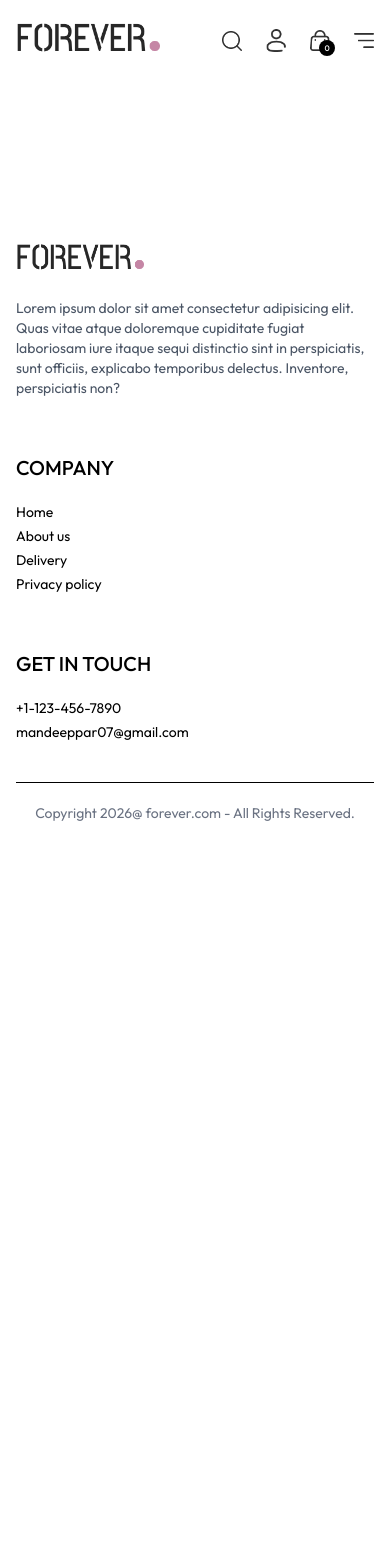
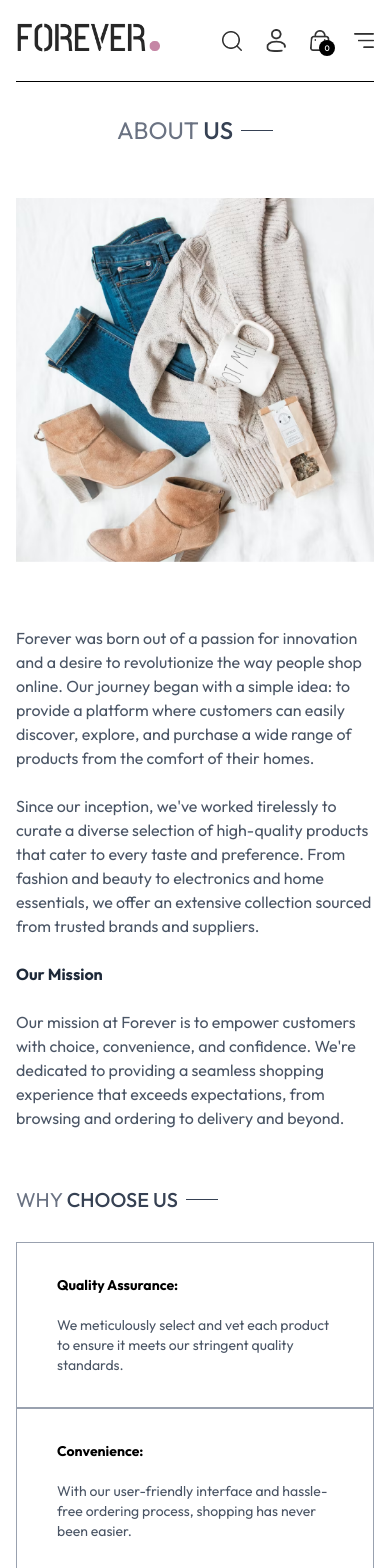
Before and after one commit to Mandeep-Parmar/ecommerce-app, a React (Vite) app in the folder frontend/: page /about in a window 390 px wide. Shown: the top 1568 px of the page. Before the commit the page ends 844 px from the top, so only its background shows below. Built offline with nearby package versions, Linux system fonts and the light colour scheme.

Commit message:
build about page with responsive layout, company details, and newslatter integration

```diff
--- a/frontend/src/pages/About.jsx
+++ b/frontend/src/pages/About.jsx
@@ -1,11 +1,80 @@
-import React from 'react'
+import React from "react";
+import Title from "../components/Title";
+import { assets } from "../assets/assets";
+import NewsLatterBox from "../components/NewsLatterBox";
 
 const About = () => {
   return (
     <div>
+      <div className="text-2xl text-center pt-8 border-t">
+        <Title text1={"ABOUT"} text2={"US"} />
+      </div>
 
+      <div className="my-10 flex flex-col md:flex-row gap-16">
+        <img
+          className="w-full md:max-w-[450px]"
+          src={assets.about_img}
+          alt="about us"
+        />
+        <div className="flex flex-col justify-center gap-6 md:w-2/4 text-gray-600">
+          <p>
+            Forever was born out of a passion for innovation and a desire to
+            revolutionize the way people shop online. Our journey began with a
+            simple idea: to provide a platform where customers can easily
+            discover, explore, and purchase a wide range of products from the
+            comfort of their homes.
+          </p>
+          <p>
+            Since our inception, we've worked tirelessly to curate a diverse
+            selection of high-quality products that cater to every taste and
+            preference. From fashion and beauty to electronics and home
+            essentials, we offer an extensive collection sourced from trusted
+            brands and suppliers.
+          </p>
+
+          <b className="text-gray-800">Our Mission</b>
+          <p>
+            Our mission at Forever is to empower customers with choice,
+            convenience, and confidence. We're dedicated to providing a seamless
+            shopping experience that exceeds expectations, from browsing and
+            ordering to delivery and beyond.
+          </p>
+        </div>
+      </div>
+
+      <div className="text-xl py-4">
+        <Title text1={"WHY"} text2={"CHOOSE US"} />
+      </div>
+
+      <div className="flex flex-col md:flex-row text-sm mb-20">
+        <div className="border border-gray-400 px-10 md:px-16 py-8 sm:py-20 flex flex-col gap-5">
+          <b>Quality Assurance:</b>
+          <p className="text-gray-600">
+            We meticulously select and vet each product to ensure it meets our
+            stringent quality standards.
+          </p>
+        </div>
+
+        <div className="border border-gray-400 px-10 md:px-16 py-8 sm:py-20 flex flex-col gap-5">
+          <b>Convenience:</b>
+          <p className="text-gray-600">
+            With our user-friendly interface and hassle-free ordering process,
+            shopping has never been easier.
+          </p>
+        </div>
+
+        <div className="border border-gray-400 px-10 md:px-16 py-8 sm:py-20 flex flex-col gap-5">
+          <b>Exceptional Customer Service:</b>
+          <p className="text-gray-600">
+            Our team of dedicated professionals is here to assist you the way,
+            ensuring your satisfaction is our top priority.
+          </p>
+        </div>
+      </div>
+
+      <NewsLatterBox />
     </div>
-  )
-}
+  );
+};
 
-export default About
+export default About;
```
